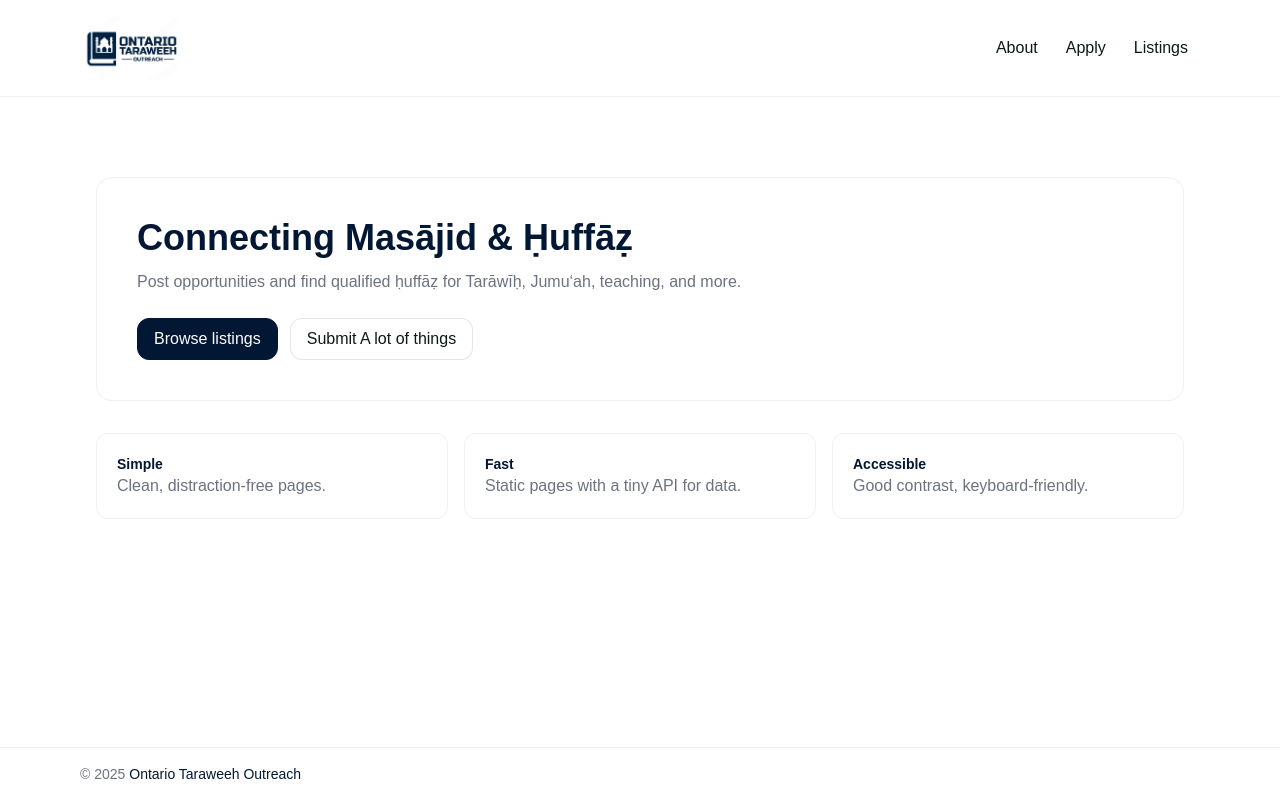
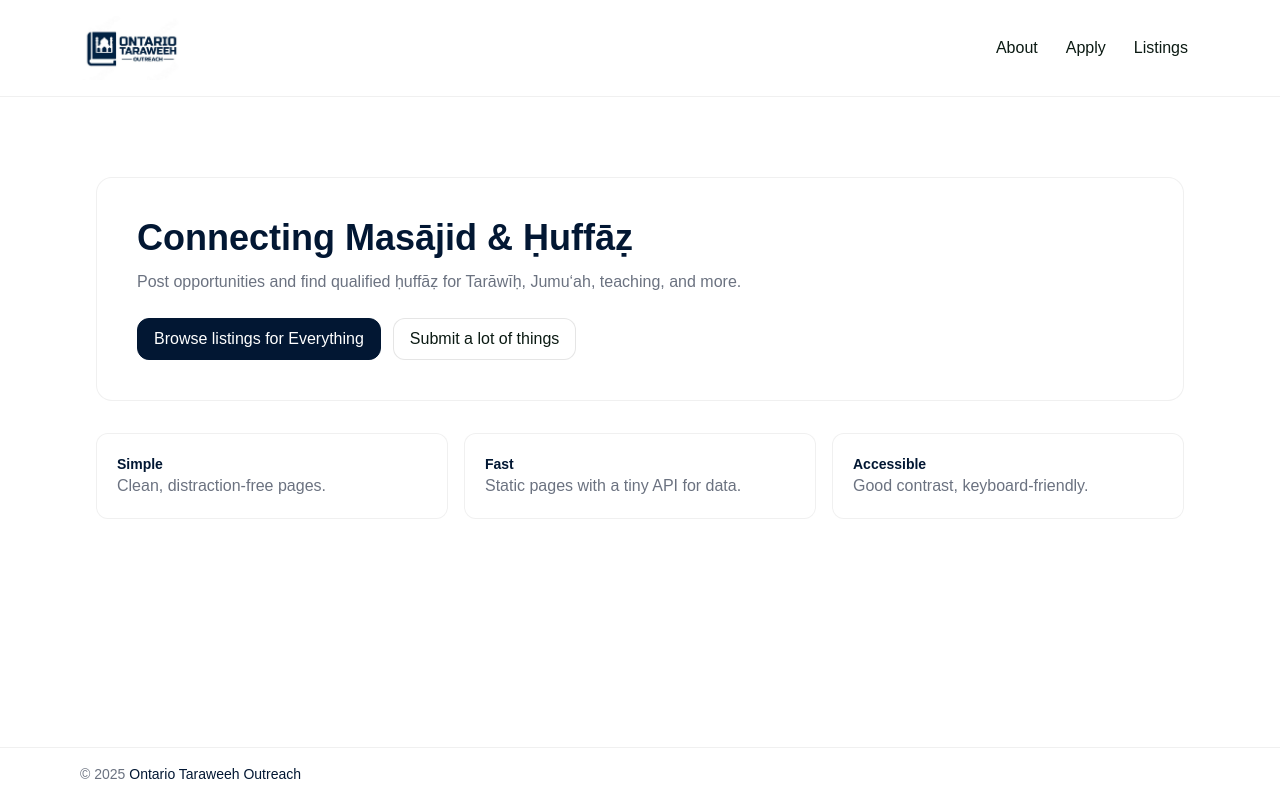
Before and after one commit to Zaydqadri/OTO_Web_Dev, a Next.js app: page / in a window 1280 px wide. Built offline with nearby package versions, Linux system fonts and the light colour scheme.

Commit message:
Another Test

```diff
--- a/src/pages/index.tsx
+++ b/src/pages/index.tsx
@@ -12,11 +12,11 @@ export default function Home() {
         <div className="mt-6 flex flex-wrap gap-3">
           <a href="/listings"
              className="inline-flex items-center rounded-xl border border-[var(--brand)] bg-[var(--brand)] px-4 py-2 text-white">
-            Browse listings
+            Browse listings for Everything
           </a>
           <a href="/apply"
              className="inline-flex items-center rounded-xl border border-[color:rgb(0_0_0_/_0.10)] bg-white px-4 py-2 text-[var(--ink)] hover:bg-[var(--brand-50)]">
-            Submit A lot of things
+            Submit a lot of things
           </a>
         </div>
       </div>
```
